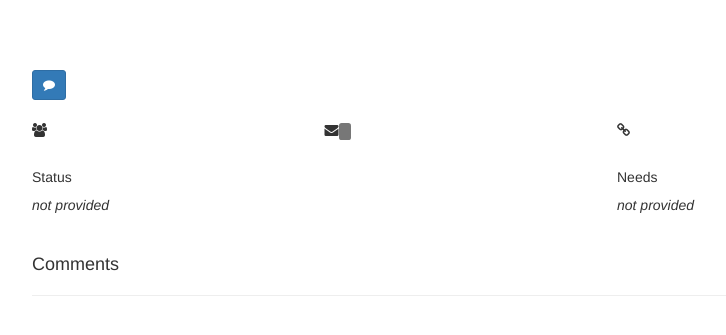
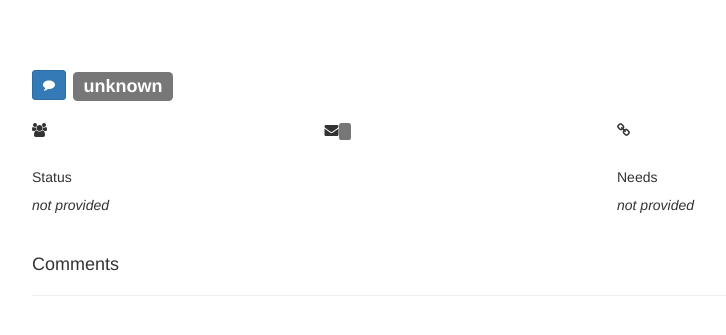
Before and after one commit to jayfk/fundingoss.com, a Django app: template funding/templates/projects/detail.html in a window 1280 px wide. Shown: the part 51-386 px from the top of the page, without its empty margins (38-764 px from the left). Run offline with Django 3.2, Linux system fonts and the light colour scheme; the template is opened without the code that fills it, so the values that code supplies are empty; parts of the project's set-up code (start-up, migrations or seed data) failed here and were passed over; some libraries are stand-ins or nearby versions.

Commit message:
make status labels look nice

```diff
--- /dev/null
+++ b/funding/projects/templatetags/__init__.py
@@ -0,0 +1,2 @@
+# -*- coding: utf-8 -*-
+from __future__ import absolute_import, print_function, unicode_literals
--- /dev/null
+++ b/funding/projects/templatetags/projects_tags.py
@@ -0,0 +1,19 @@
+# -*- coding: utf-8 -*-
+from django import template
+from django.utils.safestring import mark_safe
+from ..models import Project
+register = template.Library()
+
+@register.simple_tag(name="status_label")
+def status_label(status):
+    css_map = {
+        "well_funded": "success",
+        "self_funded": "warning",
+        "no_funding":  "danger",
+        "unknown": "default"
+    }
+
+    return mark_safe("<span class='label label-{css_class} pull-xs-right'>{status}</span>".format(
+        css_class=css_map.get(status, "default"),
+        status=dict(Project.STATUS_CHOICES).get(status, "unknown")
+    ))
--- a/funding/templates/projects/_project.html
+++ b/funding/templates/projects/_project.html
@@ -1,6 +1,9 @@
+{% load projects_tags %}
+
 <h3>{{ project.name }}
   <a href="{% url "projects:detail" project.pk %}" class="btn btn-primary btn-sm"><i class="fa fa-comment"></i> </a>
   <span class="label label-info pull-xs-right">{{ project.funding_status }}</span>
+  {% status_label project.funding_status %}
 </h3>
 <div class="info">
   <div class="row">
```
